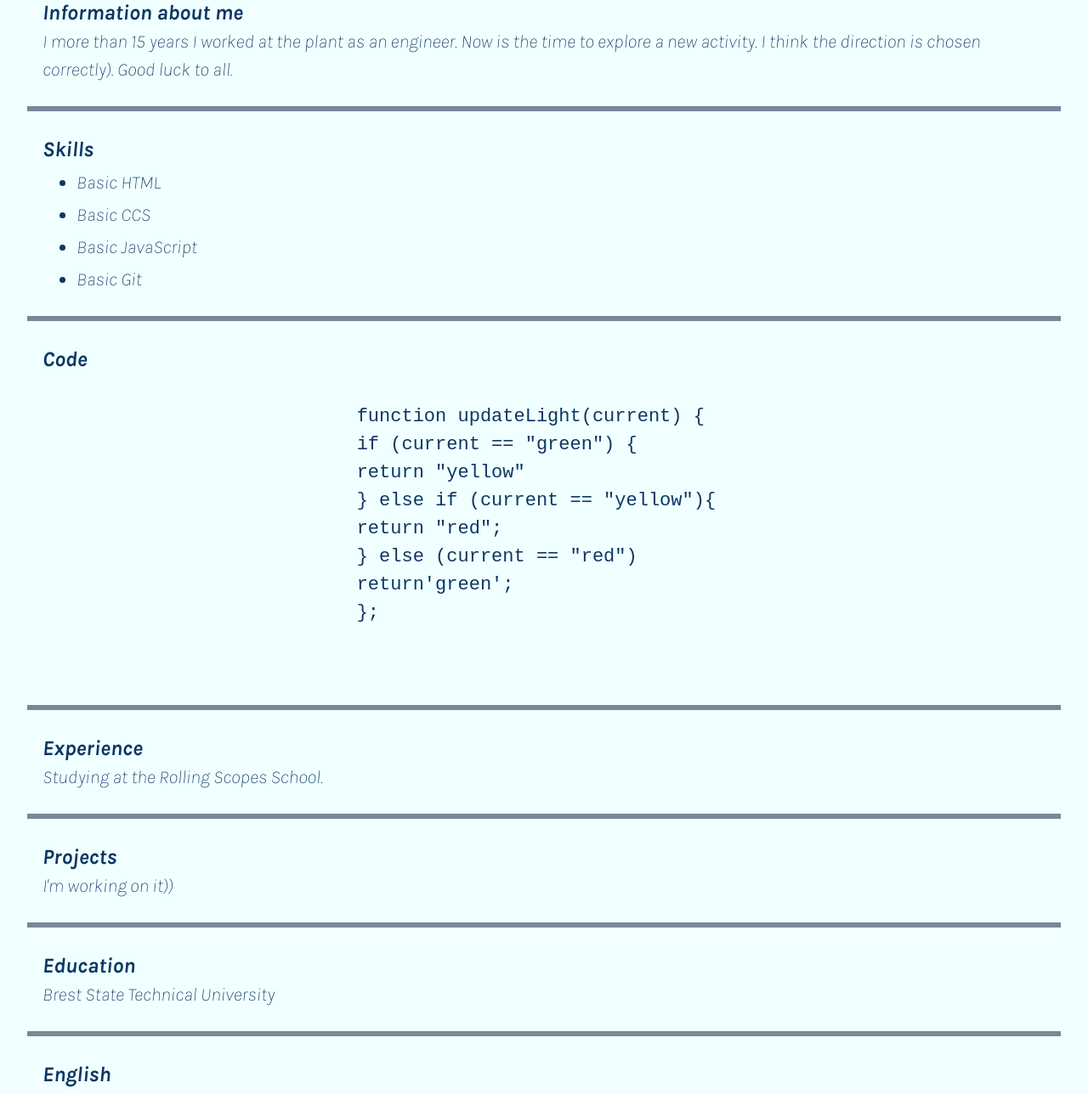
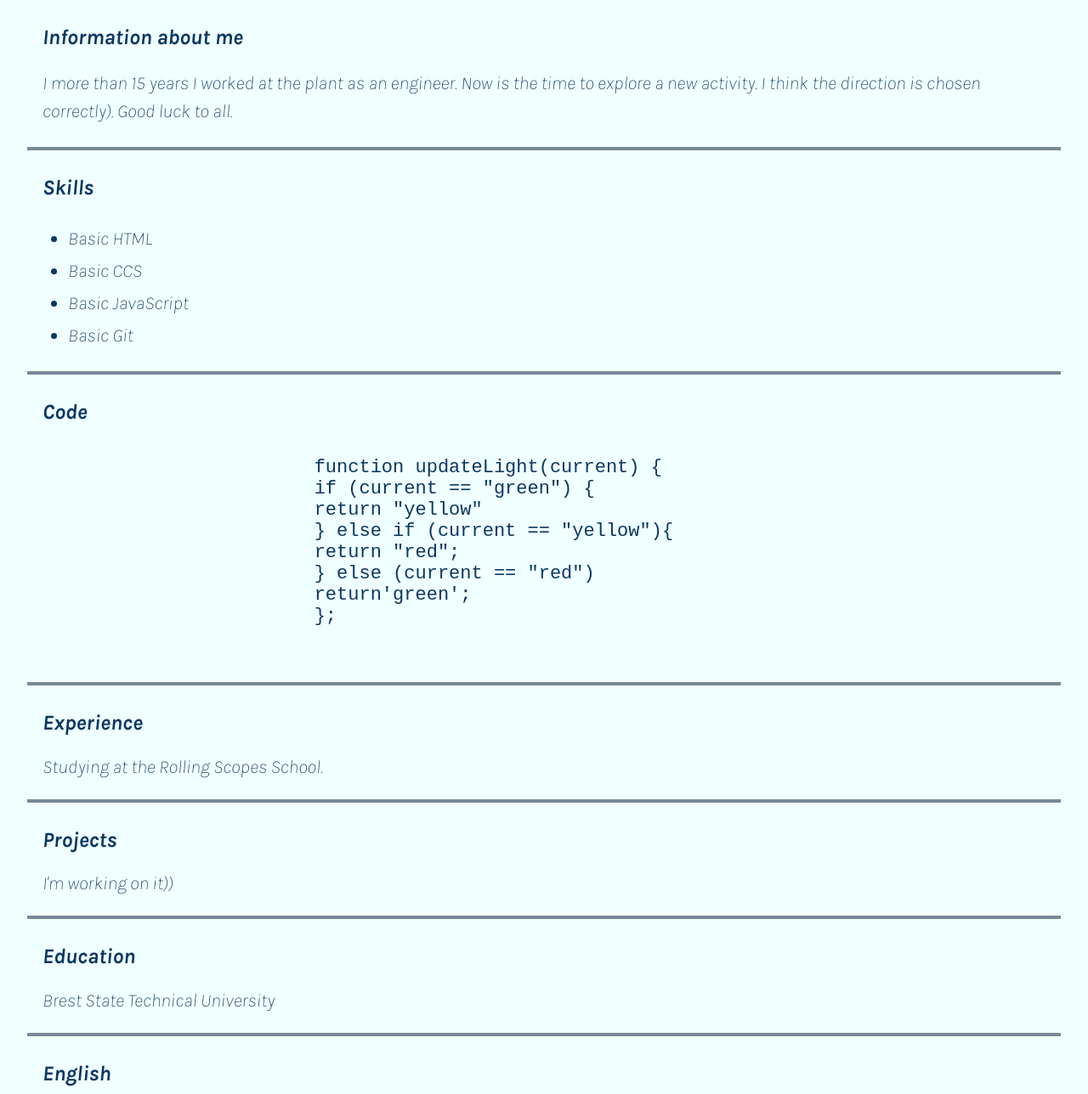
Before and after one commit to ErokhinHeorhii/rsschool-cv, a plain HTML site: page index.html in a window 1280 px wide. Shown: the part 680-1968 px from the top of the page at 85% size. Drawn offline with Linux system fonts and the light colour scheme.

Commit message:
refactor error at validator.w3

```diff
--- a/index.html
+++ b/index.html
@@ -48,13 +48,12 @@
     <main class="main">
         <div class="container main-container">
             <section class="section-avatar">
-                <img class="avatar" src="./assets/computer-guy-мем.png" width=300px, height=300px, alt="avatarka"
-                    class="section-name">
+                <img class="avatar" src="./assets/computer-guy-мем.png" width=300, height=300, alt="avatarka">
                 <h1 class="name">Hello everyone!<br> I am Erokhin George</h1>
             </section>
             <hr class="line">
             <section class="section-contacts" id="contacts">
-                <h2 class="contacts">Contacts
+                <h2 class="contacts"> Contacts </h2>
                 <ul class='contacts-list'>
                     <li>Location: Brest, Belarus</li>
                     <li>Tel. number: +375339127916</li>
@@ -65,31 +64,28 @@
                         <a href="https://discord.com/" class="contacts-item"> Geo777#4750 </a>
                     </li>
                 </ul>
-                </h2>
             </section>
             <hr class="line">
             <section class="information" id="information">
-                <h2 class="information">Information about me
+                <h2 class="information">Information about me </h2>
                 <div class="information list"> I more than 15 years I worked at the plant as an engineer. Now is the
                     time
                     to explore a new
                     activity. I think the direction is chosen correctly). Good luck to all.</div>
-                </h2>
             </section>
             <hr class="line">
             <section class="section-skills" id="skills">
-                <h2 class="skills">Skills
+                <h2 class="skills">Skills </h2>
                 <ul class=skills-list>
                     <li>Basic HTML</li>
                     <li>Basic CCS</li>
                     <li>Basic JavaScript</li>
                     <li>Basic Git</li>
                 </ul>
-                </h2>
             </section>
             <hr class="line">
             <section class="code" id="code">
-                <h2>Code
+                <h2>Code</h2>
                 <pre>
                         <code>
                             function updateLight(current) {
@@ -102,32 +98,28 @@
                             };
                     </code>
                 </pre>
-                </h2>
+
             </section>
             <hr class="line">
             <section class="experience" id="experience">
-                <h2 class="experience">Experience
+                <h2 class="experience">Experience</h2>
                 <div class="experience list"> Studying at the Rolling Scopes School. </div>
-                </h2>
             </section>
             <hr class="line">
             <section class="projects" id="projects">
-                <h2 class="projects">Projects
+                <h2 class="projects">Projects </h2>
                 <div class="projects list"> I'm working on it)) </div>
-                </h2>
             </section>
             <hr class="line">
             <section class="education" id="education">
-                <h2 class="education">Education
+                <h2 class="education">Education</h2>
                 <div class="education list"> Brest State Technical University</div>
-                </h2>
             </section>
             <hr class="line">
             <section class="english" id="english">
-                <h2 class="english">English
+                <h2 class="english">English</h2>
                 <div class="information list"> A1 (but it is not exactly). I plan to start learning English again.
                 </div>
-                </h2>
             </section>
         </div>
     </main>
--- a/style.css
+++ b/style.css
@@ -71,18 +71,17 @@ body {
     color:rgb(11, 55, 99);
 }
 
-
 .avatar {
     border-radius:35% ;
 }
 
 .line {
     border:none;
-    height: 6px;
+    height: 4px;
     color:dimgrey;
     background-color:lightslategrey;
     width:95%;
-    margin: 0 auto;
+    margin: 15px auto;
 }
 
 section {
@@ -91,10 +90,15 @@ section {
 }
 
 h2  {
-    padding: 5px 50px;
+    padding: 10px 50px;
     font-size: 25px;
     font-weight: 700;
+    margin: 0;
 }
+
+ h2 + div {
+    padding: 10px 50px;
+ }
 
   ul,
   div,
@@ -103,6 +107,12 @@ h2  {
     font-weight: 200;
      margin: 0 auto;
 }
+
+.contacts-list,
+.skills-list {
+padding: 10px 80px;
+}
+
 pre {
     font-size: 22px;
     font-weight: 200;
@@ -127,9 +137,12 @@ ul > li {
 }
 
 .information,
+.contacts-list,
+.skills-list,
 h2 {
     line-height: 1.5;
 }
+
 .footer-container {
     display: flex;
     justify-content: space-around;
```
Lines whose indentation alone changed are shown as unchanged.
